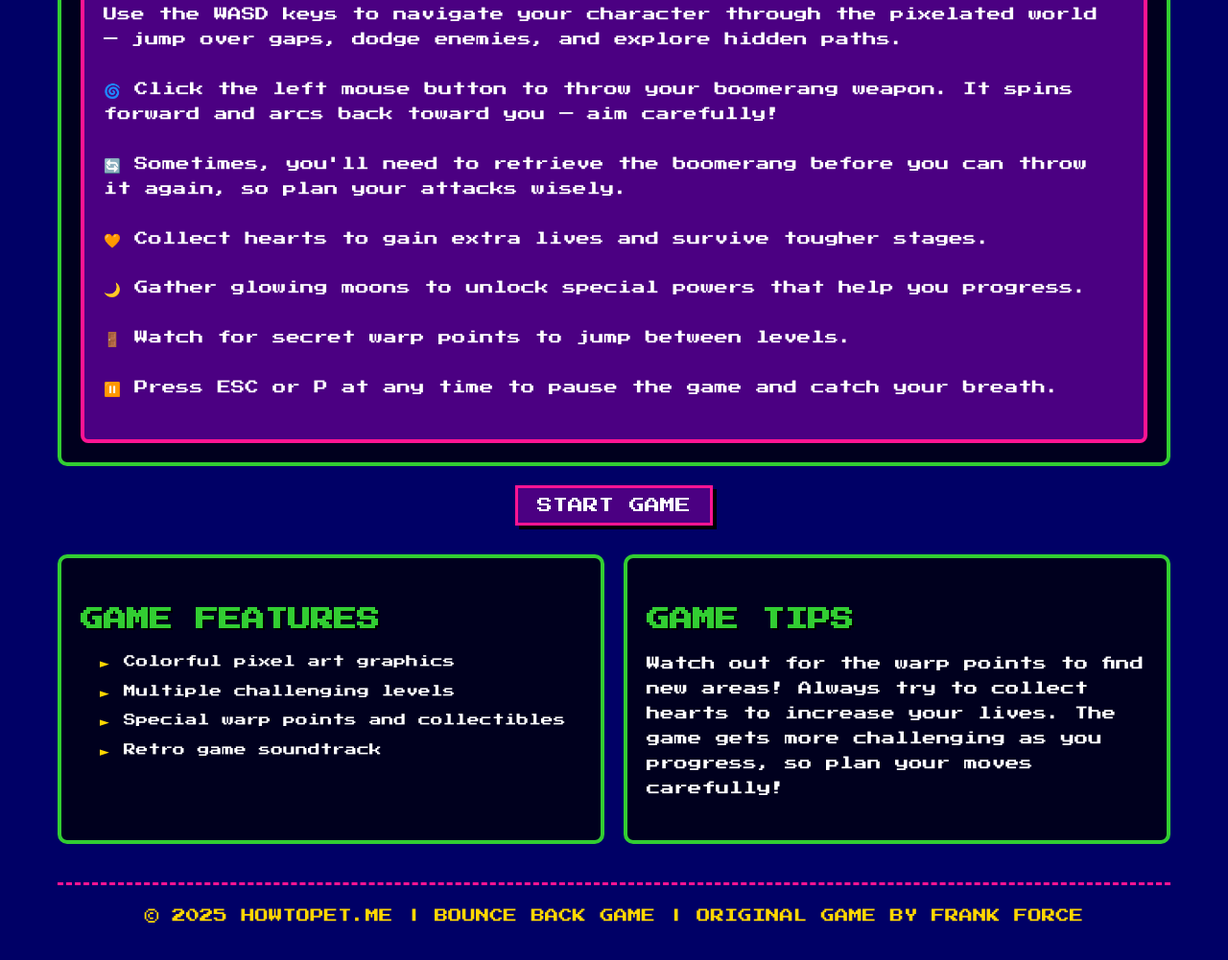
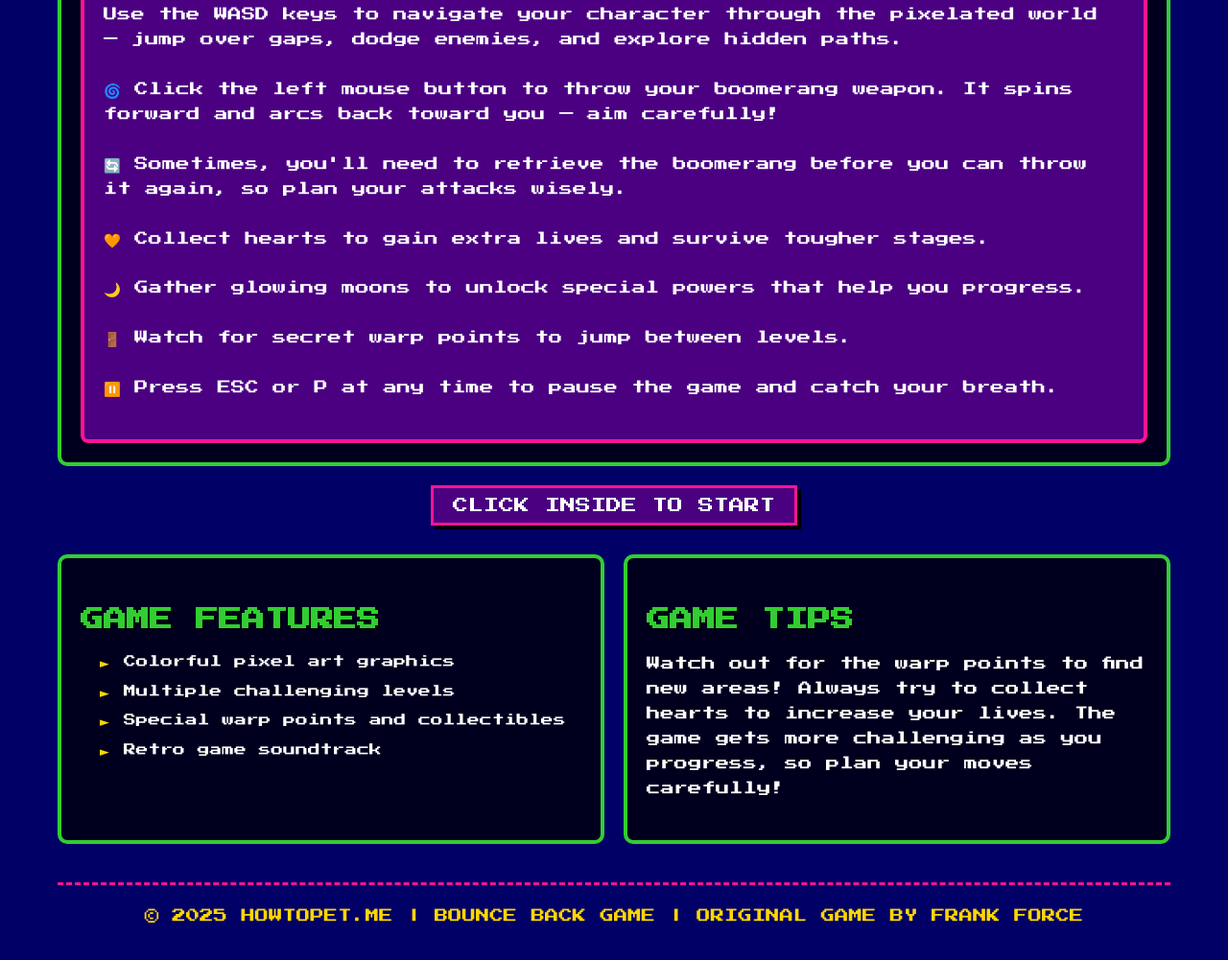
Before and after one commit to puddingkitten/play-bounce-back, a plain HTML site: page index.html in a window 1280 px wide. Shown: the part 1347-2348 px from the top of the page at 96% size. Drawn offline with Linux system fonts and the light colour scheme.

Commit message:
Update index.html

```diff
--- a/index.html
+++ b/index.html
@@ -248,7 +248,8 @@
 
         </section>
 
-        <button class="pixel-btn">START GAME</button>
+        <button class="pixel-btn">CLICK INSIDE TO START</button>
+
 
         <section class="features">
             <div class="feature-card">
```
